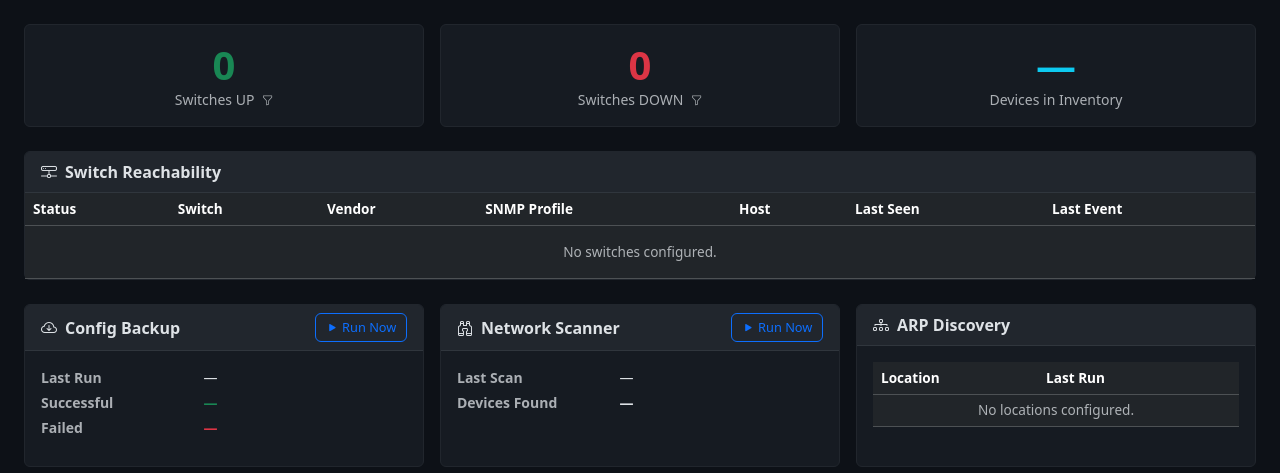
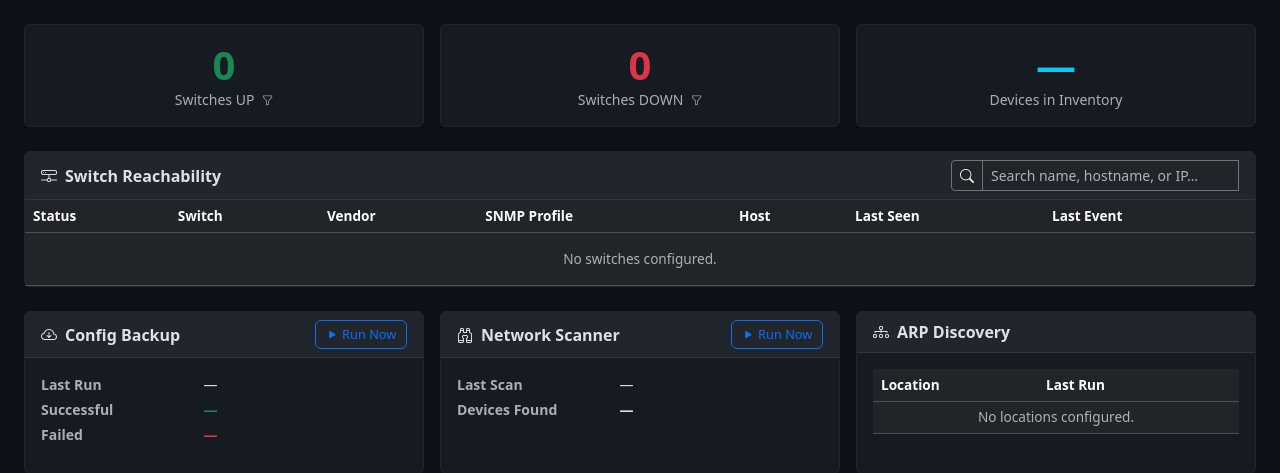
Before and after one commit to LuckyBasartd/Aruba-Network-Agent, a Flask app: template aruba_agent/web/templates/dashboard.html in a window 1280 px wide. Shown: the part 57-530 px from the top of the page. Run offline with Flask 3, Linux system fonts and the light colour scheme; the template is opened without the code that fills it, so the values that code supplies are empty; parts of the project's set-up code (start-up, migrations or seed data) failed here and were passed over; some libraries are stand-ins or nearby versions.

Commit message:
v3.0.1b: dashboard switch search
Free-text search box in the Switch Reachability card. Substring match
(case-insensitive) over switch name, resolved hostname, and host IP,
running entirely client-side over the data /api/state already returns —
no extra round trip, results update as the operator types.

Stacks with the existing UP/DOWN status filter: status narrows first,
then the search query narrows what survives. Empty-results message
distinguishes "no switches match X" from "no switches at all".

Persists to localStorage so a page reload mid-triage keeps the query.
Shows the active query as a chip next to the title with an inline X
to clear, so an old filter doesn't silently keep narrowing results.

Co-Authored-By: Claude Opus 4.7 <noreply@anthropic.com>

```diff
--- a/aruba_agent/web/templates/dashboard.html
+++ b/aruba_agent/web/templates/dashboard.html
@@ -127,15 +127,35 @@
   <div class="row g-3 mb-4">
     <div class="col-12">
       <div class="card">
-        <div class="card-header d-flex justify-content-between align-items-center">
+        <div class="card-header d-flex justify-content-between align-items-center flex-wrap gap-2">
           <span>
             <i class="bi bi-hdd-network me-2"></i>Switch Reachability
             <span id="filter-badge" class="badge bg-primary ms-2 d-none"></span>
+            <span id="search-badge" class="badge bg-info ms-1 d-none" title="Search active"></span>
           </span>
-          <button class="btn btn-outline-secondary btn-sm py-0" id="clear-filter-btn"
-                  onclick="setFilter('all')" style="display:none!important" title="Clear filter">
-            <i class="bi bi-x"></i> All
-          </button>
+          <!-- v3.0.1: client-side free-text search over name / hostname / host IP.
+               Filtering runs over the data /api/state already returns — no extra
+               round-trip, results update as the operator types. -->
+          <div class="d-flex align-items-center gap-2 ms-auto">
+            <div class="input-group input-group-sm" style="width:18rem;">
+              <span class="input-group-text bg-dark text-light border-secondary">
+                <i class="bi bi-search"></i>
+              </span>
+              <input type="text" class="form-control form-control-sm bg-dark text-light border-secondary"
+                     id="switch-search" placeholder="Search name, hostname, or IP…"
+                     autocomplete="off" spellcheck="false"
+                     oninput="onSearchInput(this.value)">
+              <button class="btn btn-outline-secondary btn-sm" type="button"
+                      id="search-clear-btn" onclick="clearSearch()"
+                      title="Clear search" style="display:none">
+                <i class="bi bi-x"></i>
+              </button>
+            </div>
+            <button class="btn btn-outline-secondary btn-sm py-0" id="clear-filter-btn"
+                    onclick="setFilter('all')" style="display:none!important" title="Clear status filter">
+              <i class="bi bi-x"></i> All
+            </button>
+          </div>
         </div>
         <div class="card-body p-0">
           <div class="switch-scroll">
@@ -303,6 +323,10 @@
   let timer;
   let activeFilter = 'all';   // 'all' | 'up' | 'down'
   let allSwitches  = [];
+  // v3.0.1: free-text filter applied on top of the status filter.
+  // Persisted in localStorage so a page reload doesn't drop the
+  // operator's query mid-triage.
+  let searchTerm   = (localStorage.getItem('switchSearch') || '').toLowerCase();
   let backupModal;
   let profileModal;
   let profilesCache  = null;       // {profiles: [...], default: '...'} from /api/snmp/profiles
@@ -312,6 +336,14 @@
     backupModal  = new bootstrap.Modal(document.getElementById('backupModal'));
     profileModal = new bootstrap.Modal(document.getElementById('profileModal'));
     loadArpLocations();      // fire-and-forget; renderArp tolerates null
+
+    // Restore the persisted search term into the input box so the
+    // operator sees what's being filtered after a reload.
+    const box = $('switch-search');
+    if (box && searchTerm) {
+      box.value = searchTerm;
+      updateSearchUi();
+    }
   });
 
   // ── helpers ──────────────────────────────────────────────────────────────
@@ -329,6 +361,49 @@
     return String(str ?? '').replace(/[&<>"']/g, c =>
       ({'&':'&amp;','<':'&lt;','>':'&gt;','"':'&quot;',"'":'&#39;'}[c])
     );
+  }
+
+  // ── search logic ─────────────────────────────────────────────────────────
+  // Free-text filter over switch.name, switch.hostname, switch.host.
+  // Substring match, case-insensitive. Runs entirely client-side
+  // against the data already returned by /api/state.
+
+  function onSearchInput(value) {
+    searchTerm = (value || '').toLowerCase().trim();
+    // Persist so a reload mid-triage keeps the same query.
+    if (searchTerm) localStorage.setItem('switchSearch', searchTerm);
+    else            localStorage.removeItem('switchSearch');
+    updateSearchUi();
+    renderSwitches(allSwitches);
+  }
+
+  function clearSearch() {
+    const box = $('switch-search');
+    if (box) box.value = '';
+    onSearchInput('');
+  }
+
+  function updateSearchUi() {
+    const badge   = $('search-badge');
+    const clearBn = $('search-clear-btn');
+    if (!badge || !clearBn) return;
+    if (searchTerm) {
+      // Show the active query as a small chip next to the title, and
+      // reveal the inline clear-X button. Helpful so the operator
+      // notices when an old query is still narrowing their results.
+      badge.textContent = '“' + searchTerm + '”';
+      badge.classList.remove('d-none');
+      clearBn.style.display = '';
+    } else {
+      badge.classList.add('d-none');
+      clearBn.style.display = 'none';
+    }
+  }
+
+  function matchesSearch(sw) {
+    if (!searchTerm) return true;
+    const fields = [sw.name, sw.hostname, sw.host];
+    return fields.some(v => v && String(v).toLowerCase().includes(searchTerm));
   }
 
   // ── filter logic ─────────────────────────────────────────────────────────
@@ -383,12 +458,24 @@
   }
 
   function renderSwitches(switches) {
-    const filtered = activeFilter === 'all' ? switches
-                   : switches.filter(s => activeFilter === 'down' ? s.is_down : !s.is_down);
+    // Status filter (UP/DOWN/all) comes first, then the free-text
+    // search narrows whatever survives that. Doing status first keeps
+    // the active-filter card highlight semantics intuitive — "search
+    // within DOWN switches" is the obvious read of both being active.
+    let filtered = activeFilter === 'all' ? switches
+                 : switches.filter(s => activeFilter === 'down' ? s.is_down : !s.is_down);
+    if (searchTerm) filtered = filtered.filter(matchesSearch);
 
     if (!filtered.length) {
-      const msg = activeFilter === 'all' ? 'No switches configured.'
-                : `No switches currently ${activeFilter.toUpperCase()}.`;
+      let msg;
+      if (searchTerm) {
+        msg = activeFilter === 'all'
+          ? `No switches match “${esc(searchTerm)}”.`
+          : `No ${activeFilter.toUpperCase()} switches match “${esc(searchTerm)}”.`;
+      } else {
+        msg = activeFilter === 'all' ? 'No switches configured.'
+                                     : `No switches currently ${activeFilter.toUpperCase()}.`;
+      }
       $('switch-tbody').innerHTML = `<tr><td colspan="7" class="text-center text-muted py-3">${msg}</td></tr>`;
       return;
     }
```
